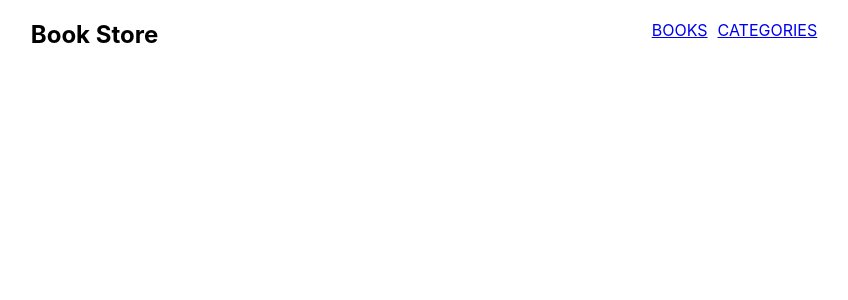
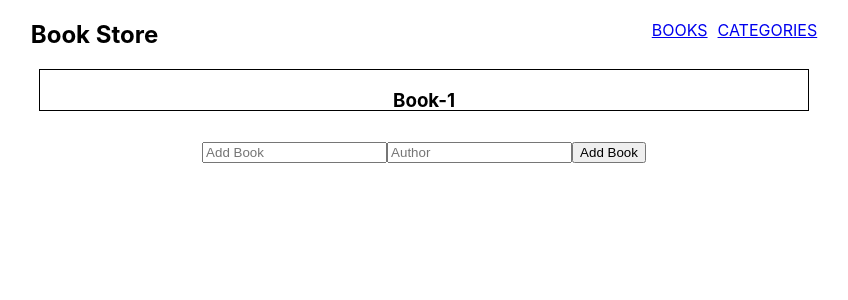
Before and after one commit to Shubh-Dev/react-bookstore-shubh, a React (Create React App) app: page /BookList in a window 1280 px wide. Shown: the top 300 px of the page, without its empty margins (216-1064 px from the left). Built offline with nearby package versions, Linux system fonts and the light colour scheme.

Commit message:
COMPONENTS ADD

```diff
--- a/src/App.js
+++ b/src/App.js
@@ -1,12 +1,17 @@
 import './App.css';
 import { Routes, Route } from 'react-router-dom';
 import Header from './components/Header';
+import Categories from './components/Categories';
+import BookList from './components/BookList';
 
 function App() {
   return (
     <div className="App">
       <Header />
-
+      <Routes>
+        <Route path="BookList" element={<BookList />} />
+        <Route path="Categories" element={<Categories />} />
+      </Routes>
     </div>
   );
 }
--- /dev/null
+++ b/src/components/AddBook.js
@@ -0,0 +1,14 @@
+import React from 'react';
+
+const AddBook = () => (
+  <div>
+    <form>
+      <input type="text" placeholder="Add Book" />
+      <input type="text" placeholder="Author" />
+      <button type="button">Add Book</button>
+    </form>
+
+  </div>
+);
+
+export default AddBook;
--- /dev/null
+++ b/src/components/Book.css
@@ -0,0 +1,6 @@
+.book-container {
+    height: 40px;
+    width: 60vw;
+    border: 1px solid black;
+    margin: auto auto 30px auto;
+}
--- /dev/null
+++ b/src/components/Book.js
@@ -0,0 +1,10 @@
+import React from 'react';
+import './Book.css';
+
+const Book = () => (
+  <div className="book-container">
+    <h3>Book-1</h3>
+  </div>
+);
+
+export default Book;
--- a/src/components/BookList.js
+++ b/src/components/BookList.js
@@ -1 +1,12 @@
-import React from "react";
+import React from 'react';
+import Book from './Book';
+import AddBook from './AddBook';
+
+const BookList = () => (
+  <div>
+    <Book />
+    <AddBook />
+  </div>
+);
+
+export default BookList;
--- /dev/null
+++ b/src/components/Categories.js
@@ -0,0 +1,10 @@
+import React from 'react';
+
+const Categories = () => (
+  <div>
+    <h2>Comeing Soon</h2>
+    <button type="button">Check Status</button>
+  </div>
+);
+
+export default Categories;
--- a/src/components/Header.js
+++ b/src/components/Header.js
@@ -7,7 +7,7 @@ const Header = () => (
     <h2>Book Store</h2>
     <nav className="nav-bar">
       <Link className="list-1" to="/BookList">BOOKS </Link>
-      <Link to="Categories">CATEGORIES</Link>
+      <Link to="/Categories">CATEGORIES</Link>
     </nav>
   </div>
 );
```
